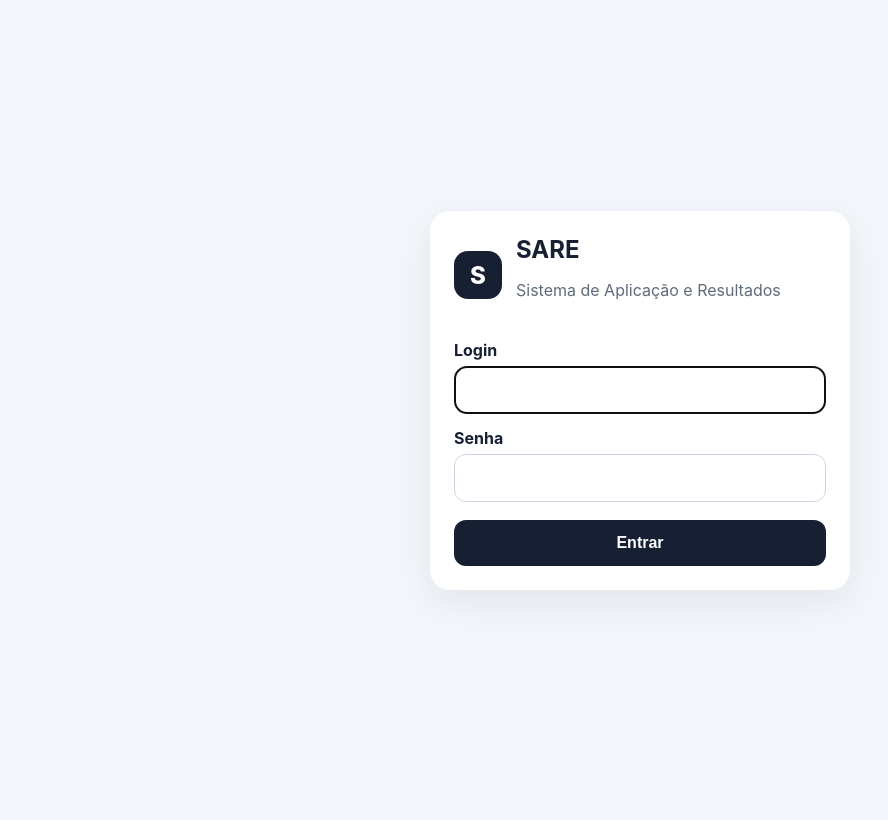
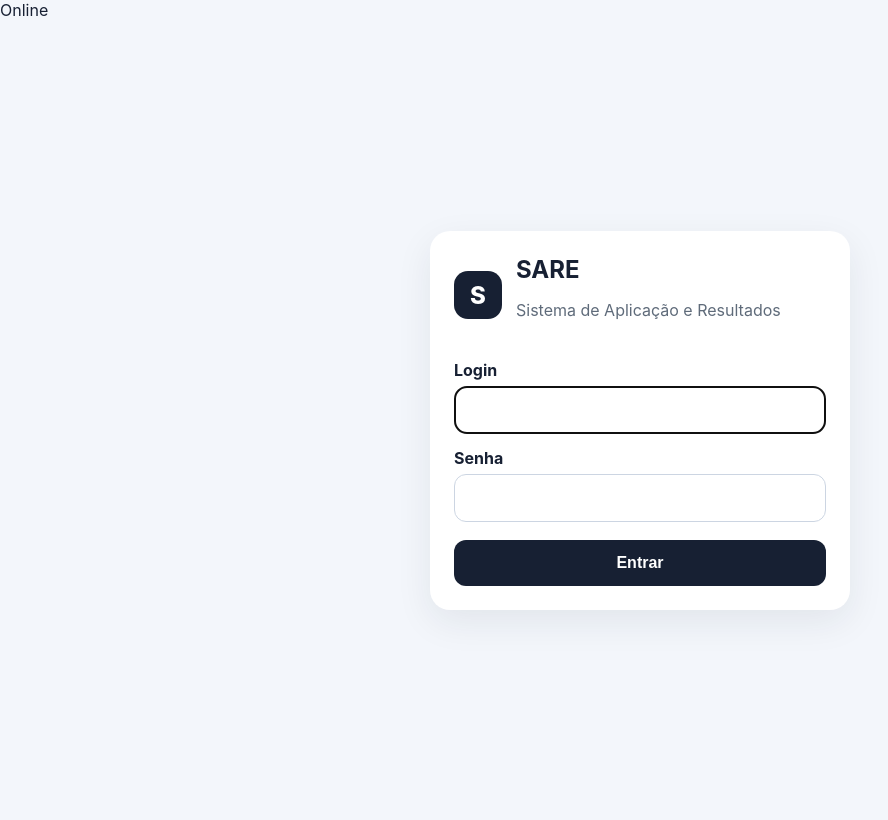
Before and after one commit to Marcosadriano7506/SARE2026, a Flask app: a page that uses app/templates/base.html in a window 1280 px wide. Shown: the whole page, without its empty margins (0-888 px from the left). Before the commit the page ends 593 px from the top, so only its background shows below. Run offline with Flask 3, Linux system fonts and the light colour scheme.

Commit message:
feat: enable installable PWA shell

```diff
--- a/app/templates/base.html
+++ b/app/templates/base.html
@@ -3,7 +3,12 @@
 <head>
   <meta charset="utf-8">
   <meta name="viewport" content="width=device-width, initial-scale=1">
+  <meta name="theme-color" content="#172033">
+  <meta name="apple-mobile-web-app-capable" content="yes">
+  <meta name="apple-mobile-web-app-status-bar-style" content="default">
   <title>{% block title %}SARE{% endblock %}</title>
+  <link rel="manifest" href="{{ url_for('static', filename='manifest.webmanifest') }}">
+  <link rel="icon" href="{{ url_for('static', filename='icons/sare.svg') }}" type="image/svg+xml">
   <link rel="stylesheet" href="{{ url_for('static', filename='css/app.css') }}">
 </head>
 <body>
@@ -12,6 +17,7 @@
       HOMOLOGAÇÃO · USE APENAS DADOS DE TESTE · O BANCO ATUAL É TEMPORÁRIO
     </div>
   {% endif %}
+  <div id="global-connectivity" class="global-connectivity" data-state="online" aria-live="polite">Online</div>
   <main class="page">
     {% with messages = get_flashed_messages(with_categories=true) %}
       {% if messages %}
@@ -24,5 +30,6 @@
     {% endwith %}
     {% block content %}{% endblock %}
   </main>
+  <script src="{{ url_for('static', filename='js/pwa.js') }}" defer></script>
 </body>
 </html>
```
